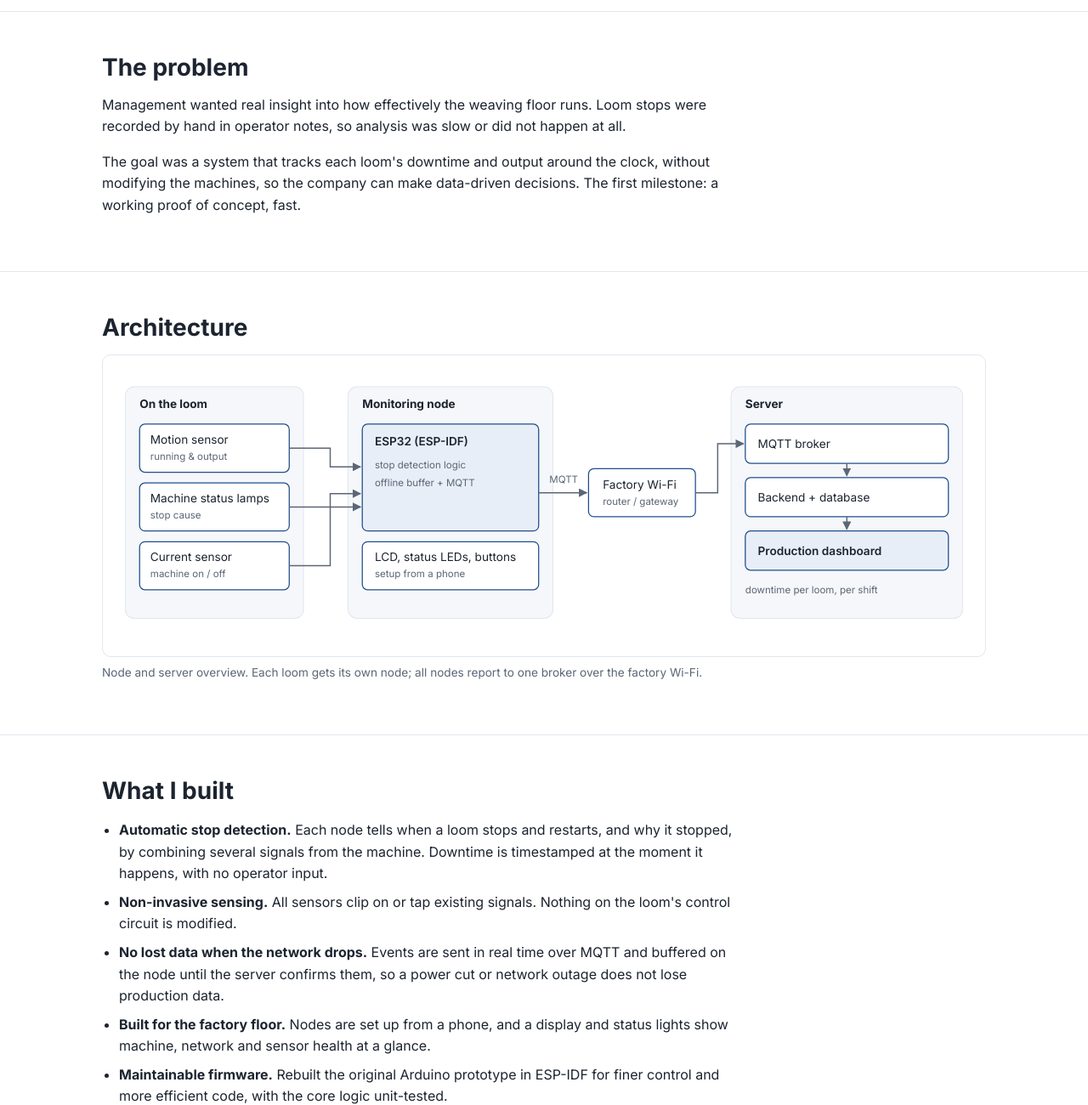
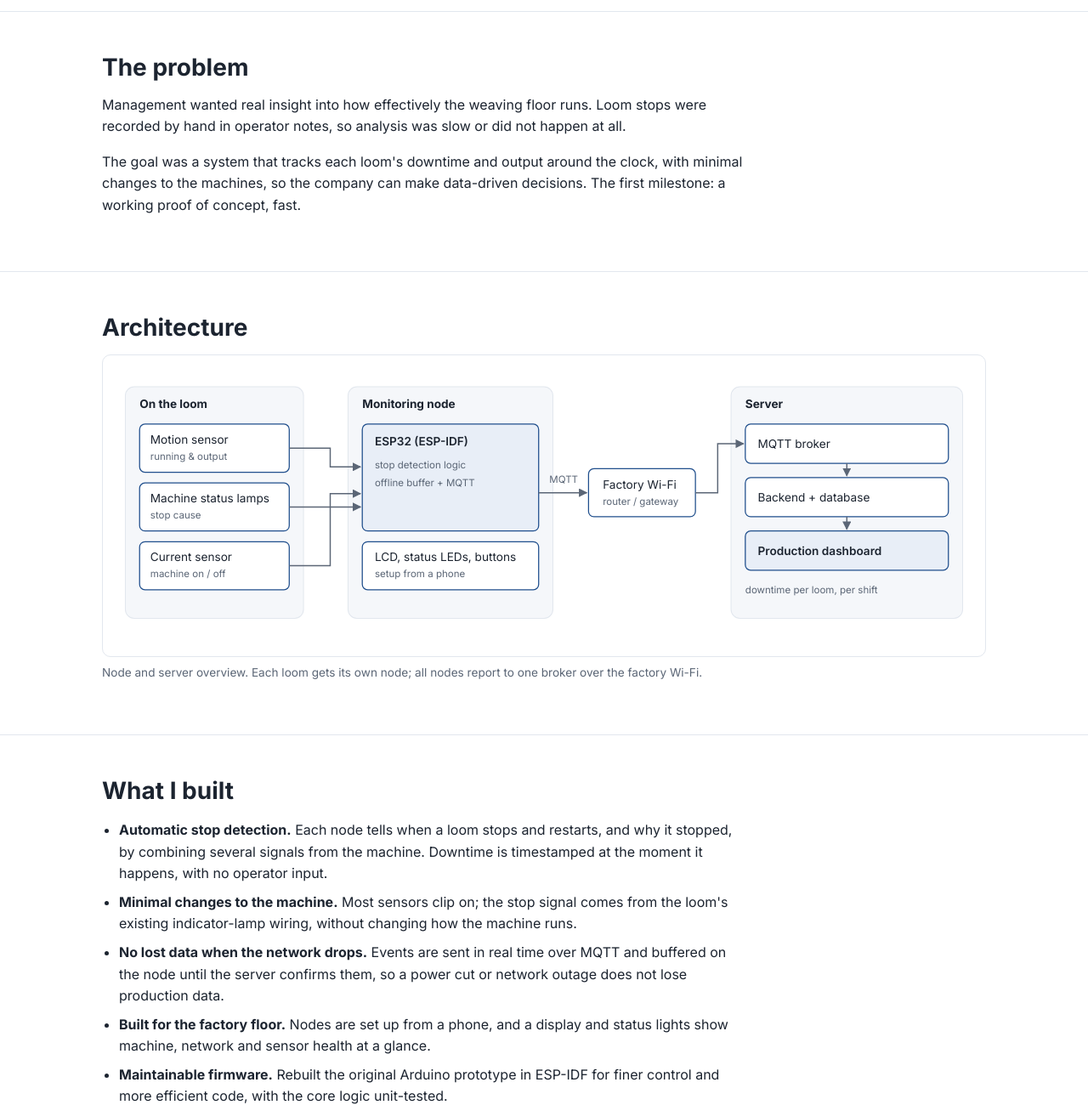
Before and after one commit to jibrilzhillan/jibrilzhillan.github.io, a plain HTML site: page loom-monitoring.html in a window 1280 px wide. Shown: the part 526-1826 px from the top of the page at 85% size. Drawn offline with Linux system fonts and the light colour scheme.

Commit message:
Fix loom wording and pegatron date

```diff
--- a/loom-monitoring.html
+++ b/loom-monitoring.html
@@ -51,7 +51,7 @@
       in operator notes, so analysis was slow or did not happen at all.
     </p>
     <p>
-      The goal was a system that tracks each loom's downtime and output around the clock, without modifying
+      The goal was a system that tracks each loom's downtime and output around the clock, with minimal changes to
       the machines, so the company can make data-driven decisions. The first milestone: a working proof of concept, fast.
     </p>
   </div>
@@ -142,8 +142,8 @@
         Downtime is timestamped at the moment it happens, with no operator input.
       </li>
       <li>
-        <strong>Non-invasive sensing.</strong>
-        All sensors clip on or tap existing signals. Nothing on the loom's control circuit is modified.
+        <strong>Minimal changes to the machine.</strong>
+        Most sensors clip on; the stop signal comes from the loom's existing indicator-lamp wiring, without changing how the machine runs.
       </li>
       <li>
         <strong>No lost data when the network drops.</strong>
```
Also changed, not shown: index.html (+1 -1 lines).
